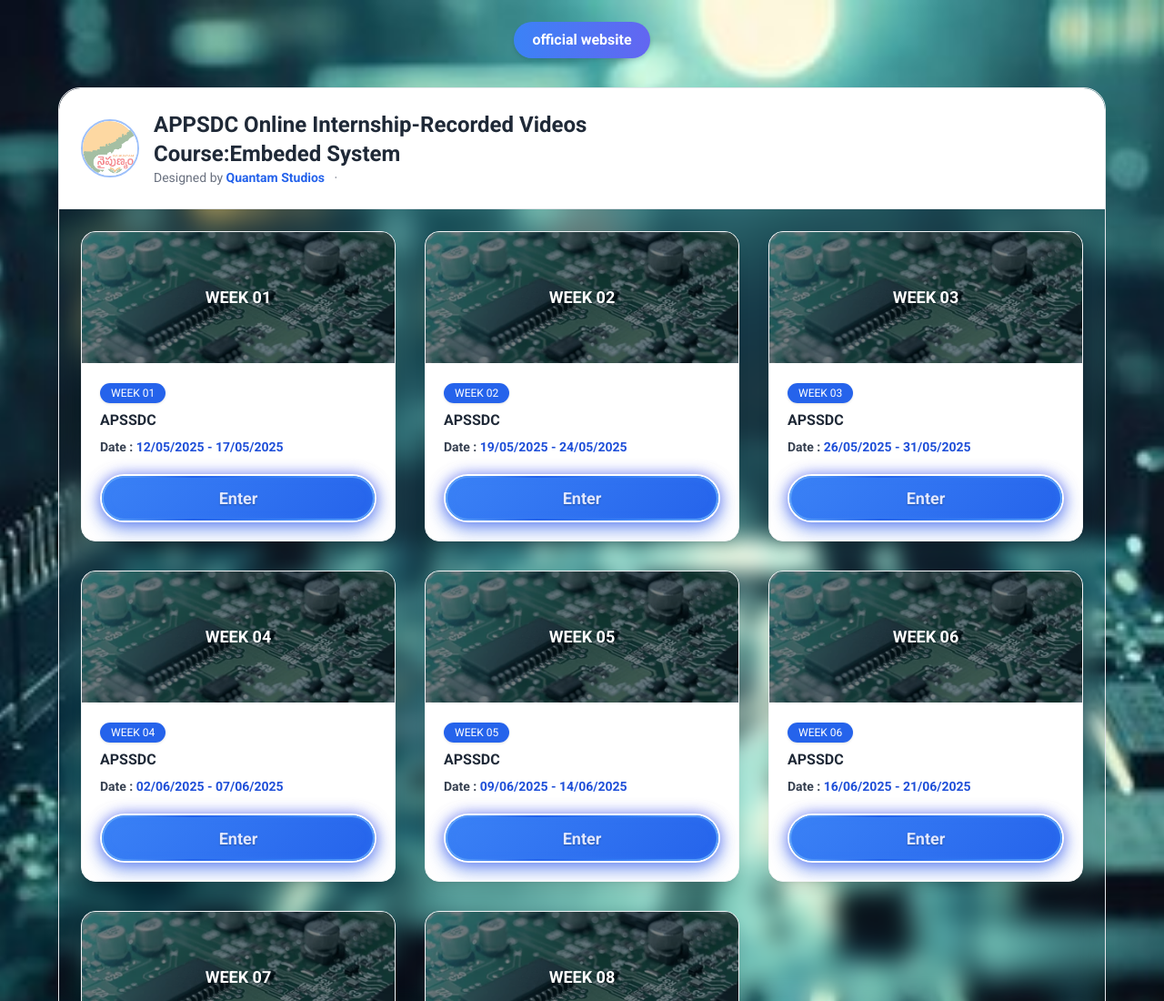
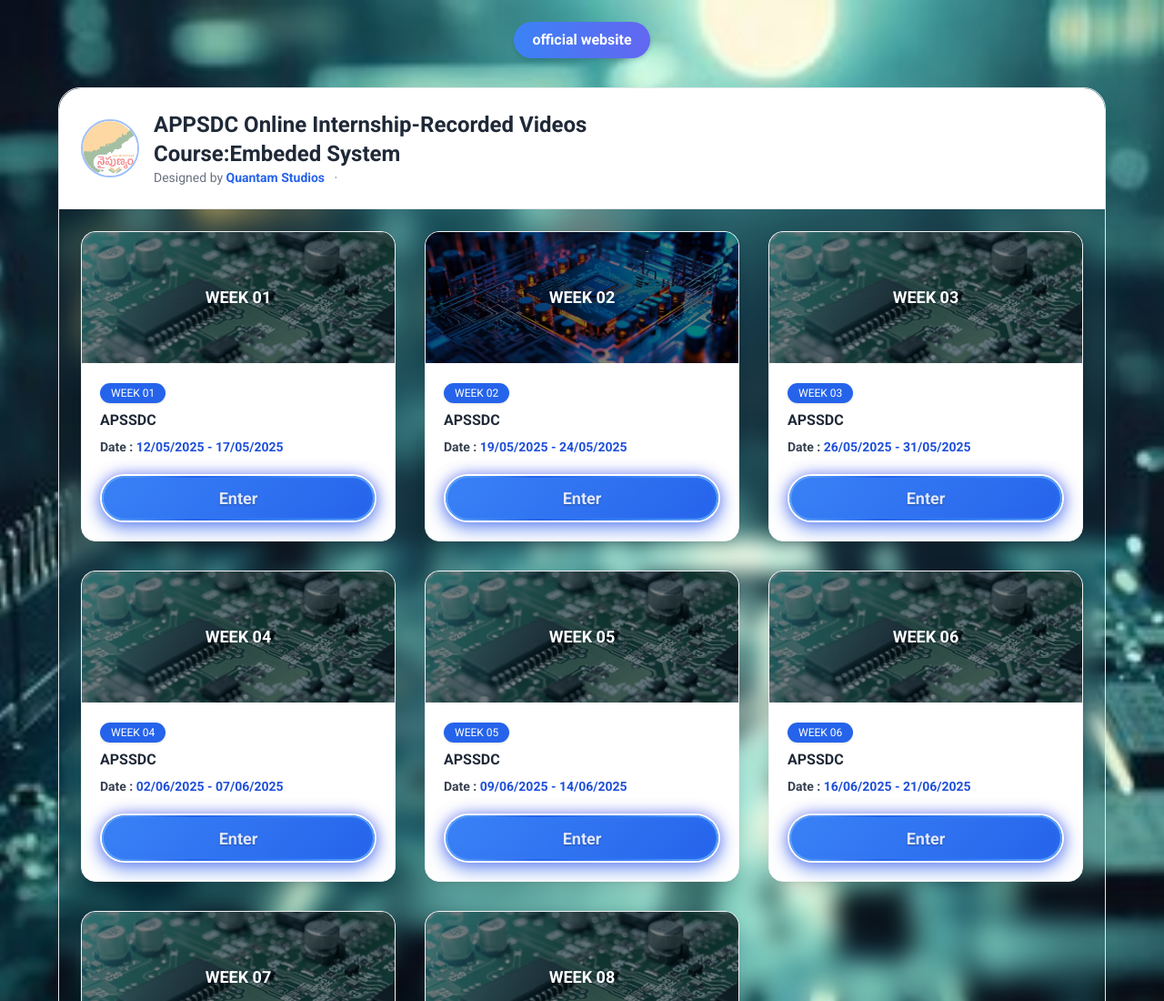
Before and after one commit to Pk-hh/session-website, a plain HTML site: page index.html in a window 1280 px wide. Shown: the top 1100 px of the page at 91% size. Drawn offline with nearby package versions, Linux system fonts and the light colour scheme.

Commit message:
Update index.html

```diff
--- a/index.html
+++ b/index.html
@@ -157,7 +157,7 @@
 
       <!-- Card 2 -->
        <div class="bg-white border border-gray-100 rounded-2xl shadow-lg overflow-hidden transform transition duration-500 hover:scale-105 hover:shadow-2xl animate-zoom">
-        <div class="relative bg-cover bg-center h-36" style="background-image: url('week1.png');">
+        <div class="relative bg-cover bg-center h-36" style="background-image: url('week2.jpeg');">
           <div class="absolute inset-0 bg-black/50 flex items-center justify-center">
             <h3 class="text-white text-lg font-semibold text-center drop-shadow-md">WEEK 02</h3>
           </div>
```
